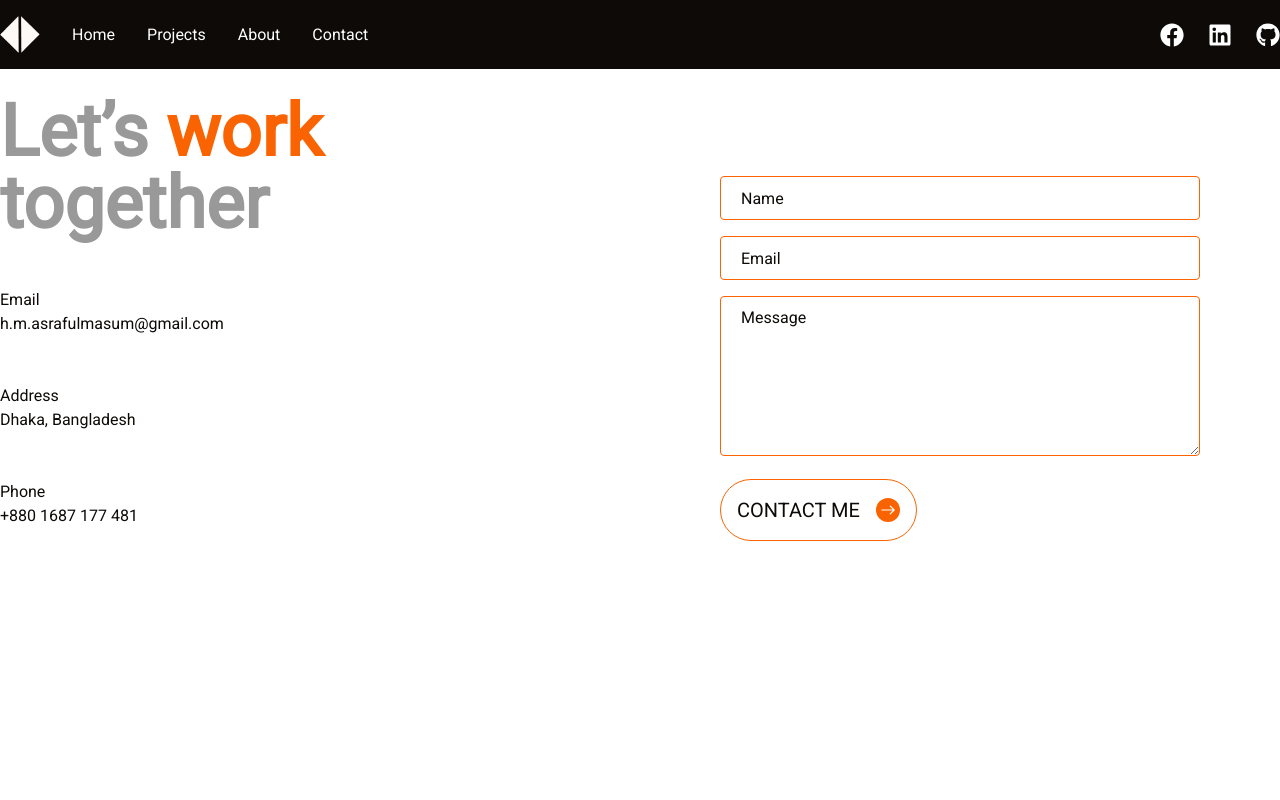
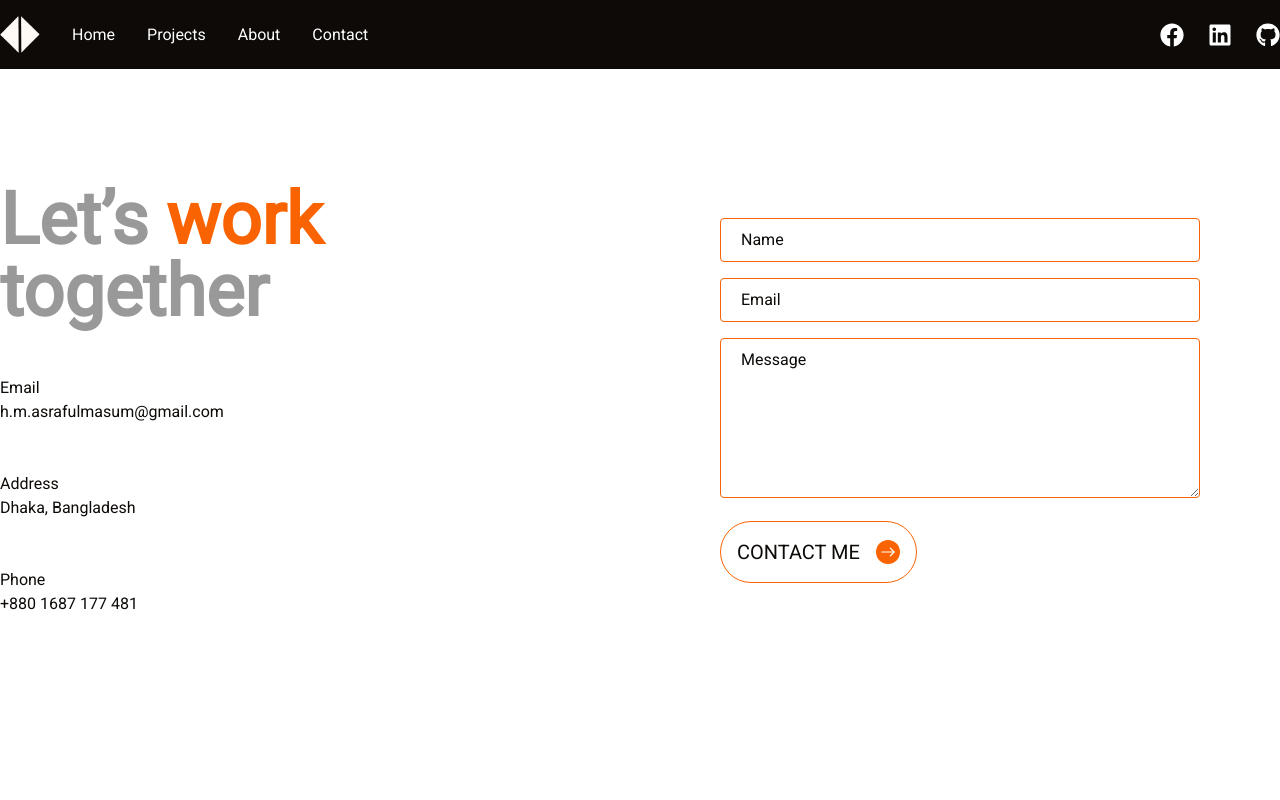
Before and after one commit to AsrafulMasum/portfolio_next.js, a Next.js app: page /contact in a window 1280 px wide. Shown: the top 800 px of the page. Built offline with nearby package versions, Linux system fonts and the light colour scheme.

Commit message:
emailjs working

```diff
--- a/app/contact/page.js
+++ b/app/contact/page.js
@@ -1,4 +1,4 @@
-import Button from "@/components/Button";
+import ContactForm from "@/components/ContactForm";
 import Footer from "@/components/Footer";
 import Navbar from "@/components/Navbar";
 import React from "react";
@@ -7,7 +7,7 @@ function page() {
   return (
     <main className="overflow-hidden bg-white">
       <Navbar />
-      <div className="mt-24 max-w-screen-xl mx-4 md:mx-10 xl:mx-auto lg:h-screen flex flex-col md:flex-row">
+      <div className="mt-20 lg:mt-0 max-w-screen-xl mx-4 md:mx-10 xl:mx-auto lg:h-screen flex flex-col md:flex-row md:items-center">
         <div className="flex flex-col gap-12 text-dark_black font-medium flex-1">
           <h2 className="text-7xl font-semibold text-text_color">
             Let’s <span className="text-primary">work</span> <br /> together
@@ -24,34 +24,7 @@ function page() {
         </div>
 
         <div className="flex-1">
-          <form className="lg:w-3/4 mx-auto my-20">
-            <input
-              className="w-full h-11 outline-none px-5 bg-white border border-primary rounded text-dark_black placeholder:text-dark_black"
-              type="text"
-              placeholder="Name"
-              required
-            />
-
-            <input
-              className="w-full h-11 outline-none px-5 mt-4 bg-white border border-primary rounded text-dark_black placeholder:text-dark_black"
-              type="text"
-              placeholder="Email"
-              required
-            />
-
-            <textarea
-              className="w-full h-40 outline-none px-5 mt-4 bg-white border border-primary rounded pt-[9px] text-dark_black placeholder:text-dark_black"
-              placeholder="Message"
-              required
-            />
-            <div className="mt-4">
-              <Button
-                text="Contact Me"
-                styles="bg-transparent text-dark_black border border-primary"
-                spanStyle="bg-primary text-white"
-              />
-            </div>
-          </form>
+          <ContactForm />
         </div>
       </div>
       <Footer />
--- /dev/null
+++ b/components/ContactForm.jsx
@@ -0,0 +1,83 @@
+"use client";
+import React, { useRef, useState } from "react";
+import Button from "./Button";
+import emailjs from "emailjs-com";
+
+function ContactForm() {
+  const formRef = useRef();
+  const [error, setError] = useState(false);
+  const [success, setSuccess] = useState(false);
+
+  const handleSubmit = (e) => {
+    e.preventDefault();
+    setError(false);
+    setSuccess(false);
+
+    const formData = {
+      name: e.target.name.value,
+      email: e.target.email.value,
+      message: e.target.message.value,
+    };
+
+    emailjs
+      .sendForm(
+        "service_jp81xr9",
+        "template_4m45u1j",
+        formRef.current,
+        "GKyL1Z6arBu3aR7qW"
+      )
+      .then(
+        () => {
+          setSuccess(true);
+          // e.target.reset();
+        },
+        () => {
+          setError(true);
+        }
+      );
+  };
+
+  return (
+    <form ref={formRef} onSubmit={handleSubmit} className="lg:w-3/4 mx-auto my-20">
+      <input
+        className="w-full h-11 outline-none px-5 bg-white border border-primary rounded text-dark_black placeholder:text-dark_black"
+        type="text"
+        placeholder="Name"
+        required
+        name="name"
+      />
+
+      <input
+        className="w-full h-11 outline-none px-5 mt-4 bg-white border border-primary rounded text-dark_black placeholder:text-dark_black"
+        type="email"
+        placeholder="Email"
+        required
+        name="email"
+      />
+
+      <textarea
+        className="w-full h-40 outline-none px-5 mt-4 bg-white border border-primary rounded pt-[9px] text-dark_black placeholder:text-dark_black"
+        placeholder="Message"
+        required
+        name="message"
+      />
+      <div className="mt-4">
+        <Button
+          text="Contact Me"
+          styles="bg-transparent text-dark_black border border-primary"
+          spanStyle="bg-primary text-white"
+        />
+      </div>
+      {error && (
+        <p className="text-red-500 mt-4">
+          Failed to send the message, please try again.
+        </p>
+      )}
+      {success && (
+        <p className="text-green-500 mt-4">Message sent successfully!</p>
+      )}
+    </form>
+  );
+}
+
+export default ContactForm;
--- a/package.json
+++ b/package.json
@@ -9,11 +9,11 @@
     "lint": "next lint"
   },
   "dependencies": {
+    "emailjs-com": "^3.2.0",
     "next": "14.2.4",
     "react": "^18",
     "react-dom": "^18",
     "react-fast-marquee": "^1.6.4",
-    "react-hook-form": "^7.52.0",
     "react-icons": "^5.2.1"
   },
   "devDependencies": {
```
Also changed, not shown: 1 other file (tests, documents, lock files or other folders).
